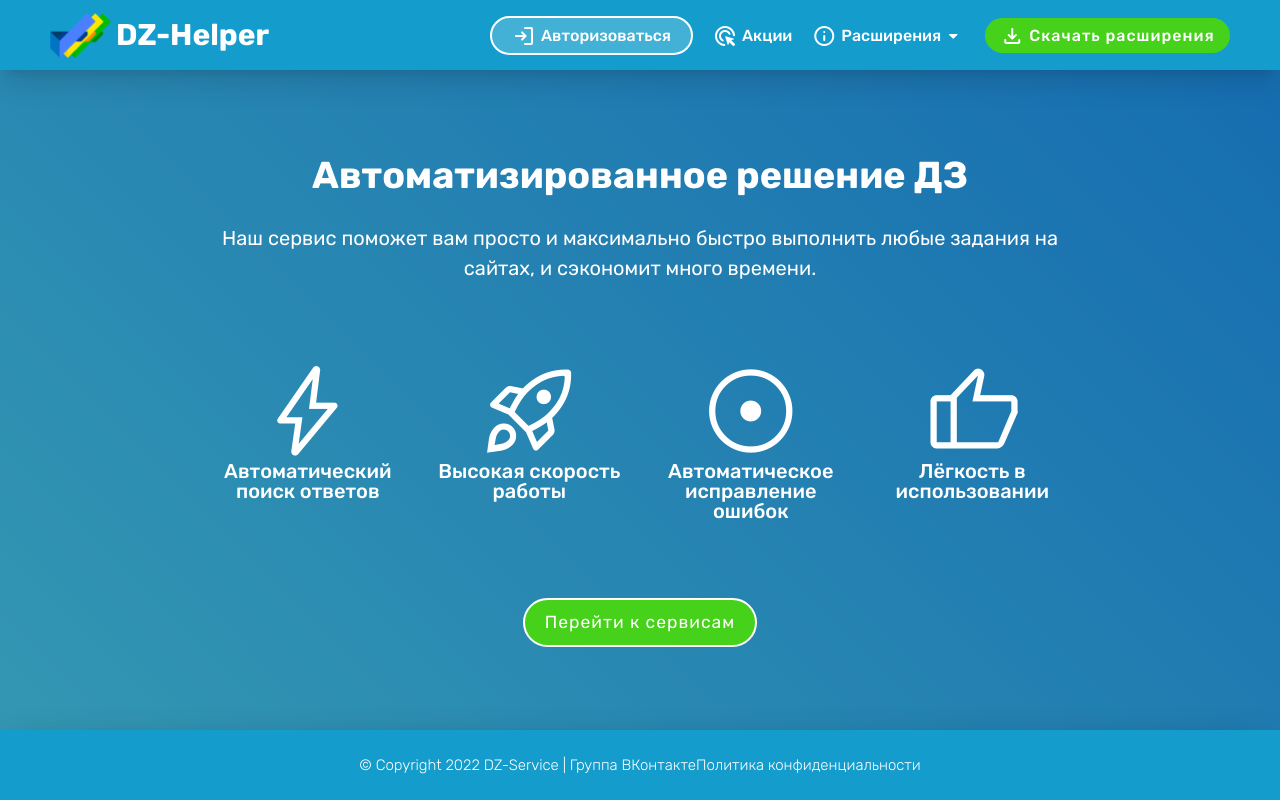
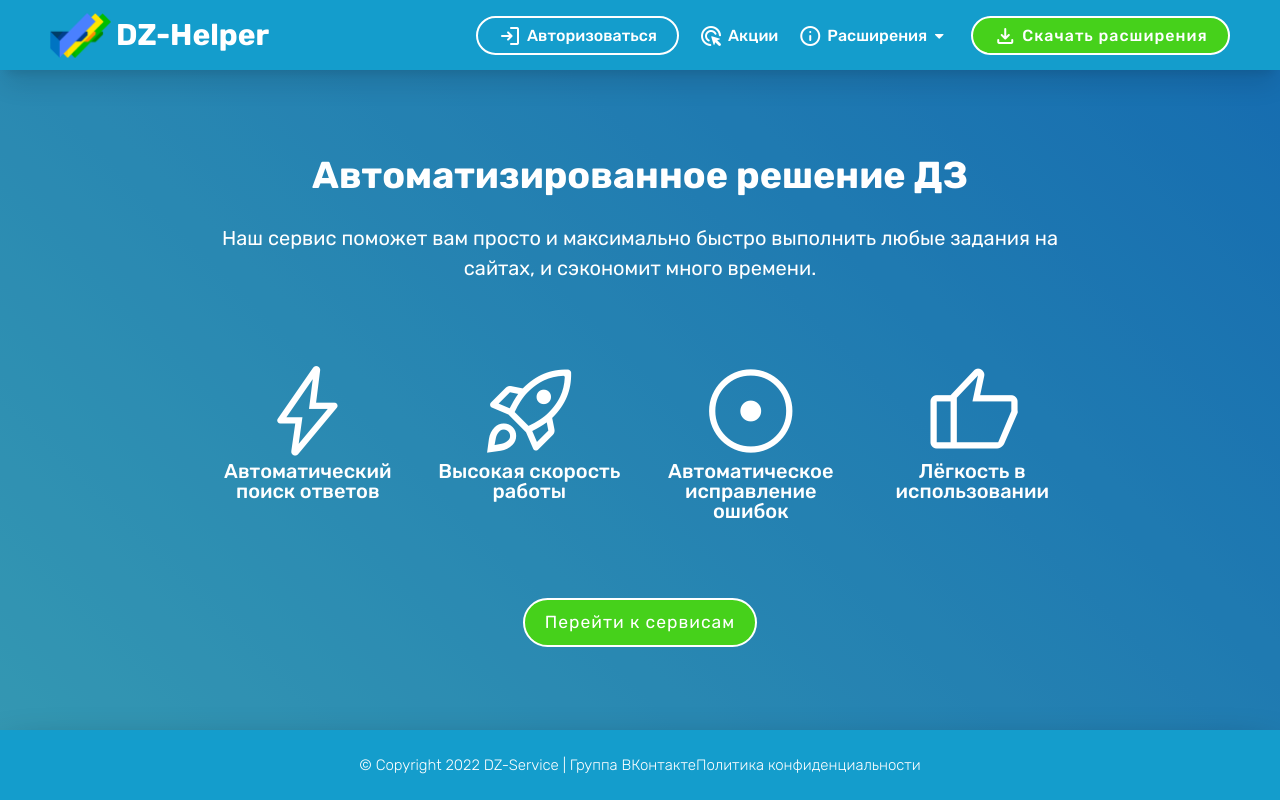
Before and after one commit to N1kOk/DZ-Helper, a Vue app: page / in a window 1280 px wide. Built offline with nearby package versions, Linux system fonts and the light colour scheme.

Commit message:
refactor: header

```diff
--- a/src/components/TheHeader.vue
+++ b/src/components/TheHeader.vue
@@ -1,63 +1,66 @@
 <template>
 	<header class="flex fixed px-3 py-1 w-full min-h-[70px] bg-blue md:px-[50px] shadow-xl z-50">
 		<nav class="flex justify-between w-full my-auto bg-inherit md:space-x-4">
-			<RouterLink class="flex items-center min-w-max" to="/">
+			<AppLink class="flex items-center min-w-max" to="/">
 				<img class="h-9" src="/assets/images/logo.png" alt="DZ-Helper">
 				<span class="ml-1 font-bold whitespace-nowrap text-[1.5rem]">DZ-Helper</span>
-			</RouterLink>
+			</AppLink>
 
 			<input class="hidden" id="header__menu-toggle" type="checkbox"/>
 			<label
-				class="header__burger [&>*]:transition-transform [&>*]:h-[3px] [&>*]:rounded-2xl [&>*]:bg-white m-auto mr-0 p-[10px] box-content flex flex-col justify-between w-[35px] h-[27px] md:hidden"
+				class="w-[35px] h-[27px] m-auto mr-0 p-[10px] box-content flex flex-col justify-between md:hidden"
 				for="header__menu-toggle"
 			>
-				<span class="origin-left"></span>
-				<span></span>
-				<span class="origin-left"></span>
+				<span
+					v-for="i in 3"
+					class="transition-transform h-[3px] rounded-2xl bg-white"
+					:class="{'origin-left': i % 2}"
+				/>
 			</label>
 
 			<div
-				class="header__links text-sm md:text-[16px] [&>*]:flex [&>*]:items-center [&>*]:justify-center [&>*]:py-2 transition-transform will-change-transform [transform:scaleY(0)] origin-top absolute top-[70px] left-0 flex flex-wrap flex-col items-center w-full pb-5 bg-inherit md:static md:flex-row md:justify-end md:scale-y-100 md:p-0 md:my-auto md:space-x-4 md:w-max font-medium [&>*:not(:last-child)]:min-w-full md:[&>*]:!min-w-max">
-				<a class="btn !bg-white/20 !py-1 !min-w-max" id="auth" href="/vklogin.php">
+				class="header__links text-sm md:text-[16px] transition-transform will-change-transform [transform:scaleY(0)] origin-top absolute top-[70px] left-0 flex flex-wrap flex-col items-center w-full pb-5 bg-inherit md:static md:flex-row md:justify-end md:scale-y-100 md:p-0 md:my-auto md:space-x-4 md:w-max font-medium [&>*:not(:last-child)]:min-w-full md:[&>*]:!min-w-max"
+			>
+				<AppButton to="/vklogin.php" is-external-link>
 					<span class="material-symbols-rounded before:content-['\ea77'] mr-[5px]"></span>
-					Авторизоваться
-				</a>
-				<RouterLink class="!hidden" id="cabinet" to="/user.php">
+					<span>Авторизоваться</span>
+				</AppButton>
+
+				<AppLink class="!hidden" id="cabinet" to="/user.php">
 					<span class="material-symbols-rounded before:content-['\e7fd'] mr-[5px]"></span>
-					Кабинет
-				</RouterLink>
-				<RouterLink to="/stock.html">
+					<span>Кабинет</span>
+				</AppLink>
+				<AppLink to="/stock.html">
 					<span class="material-symbols-rounded before:content-['\e762'] mr-[5px]"></span>
-					Акции
-				</RouterLink>
-				<div class="group relative flex-col">
-					<div class="flex cursor-pointer [&>*]:my-auto">
+					<span>Акции</span>
+				</AppLink>
+				<div class="group relative flex-col py-2">
+					<div class="flex items-center cursor-pointer">
 						<span class="material-symbols-rounded before:content-['\e88e'] mr-[5px]"></span>
 						<span>Расширения</span>
 						<span class="material-symbols-rounded before:content-['\e5c5']"></span>
 					</div>
 					<div
-						class="group-hover:scale-y-100 md:absolute md:scale-y-0 top-[50px] left-0 flex flex-col p-2 rounded-b-2xl md:space-y-1 space-y-2 origin-top transition-transform bg-blue will-change-transform text-[0.9em] w-full">
-						<RouterLink to="/webgramotei.html">Веб-Грамотей+</RouterLink>
-						<RouterLink to="/reshu.html">РешуОГЭ/ЕГЭ+</RouterLink>
-						<RouterLink to="/yaklass.html">ЯКласс+</RouterLink>
-						<RouterLink to="/uchiru.html">Учи.Ру+</RouterLink>
-						<RouterLink to="/uztest.html">UzTest+</RouterLink>
-						<RouterLink to="/resh.html">РЭШ+</RouterLink>
+						class="group-hover:scale-y-100 md:absolute md:scale-y-0 top-[50px] left-0 flex flex-col p-2 rounded-b-2xl md:space-y-1 space-y-2 origin-top transition-transform bg-blue will-change-transform text-[0.9em] w-full"
+					>
+						<AppLink to="/webgramotei.html">Веб-Грамотей+</AppLink>
+						<AppLink to="/reshu.html">РешуОГЭ/ЕГЭ+</AppLink>
+						<AppLink to="/yaklass.html">ЯКласс+</AppLink>
+						<AppLink to="/uchiru.html">Учи.Ру+</AppLink>
+						<AppLink to="/uztest.html">UzTest+</AppLink>
+						<AppLink to="/resh.html">РЭШ+</AppLink>
 					</div>
 				</div>
-				<RouterLink
-					class="px-3 mx-auto mt-3 w-max rounded-full bg-green !text-white tracking-[1px] md:m-0 !py-1"
-					to="/download.html"
-				>
+
+				<AppButton class="tracking-[1px]" to="/download.html" color="green">
 					<span class="material-symbols-rounded before:content-['\f090'] mr-[5px]"></span>
-					Скачать расширения
-				</RouterLink>
+					<span>Скачать расширения</span>
+				</AppButton>
 			</div>
 		</nav>
 	</header>
 </template>
 
 <script setup lang="ts">
-// import { auth } from '@/utils/auth'
-</script>
+import AppButton from '@/components/AppButton.vue'
+import AppLink from '@/components/AppLink.vue'</script>
```
